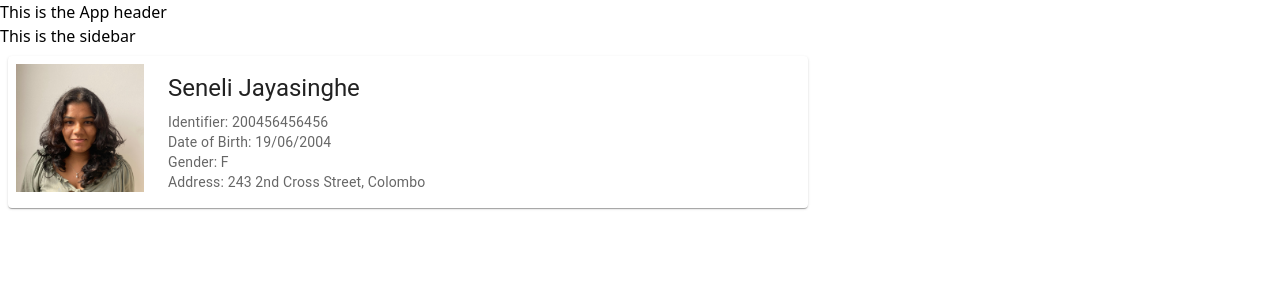
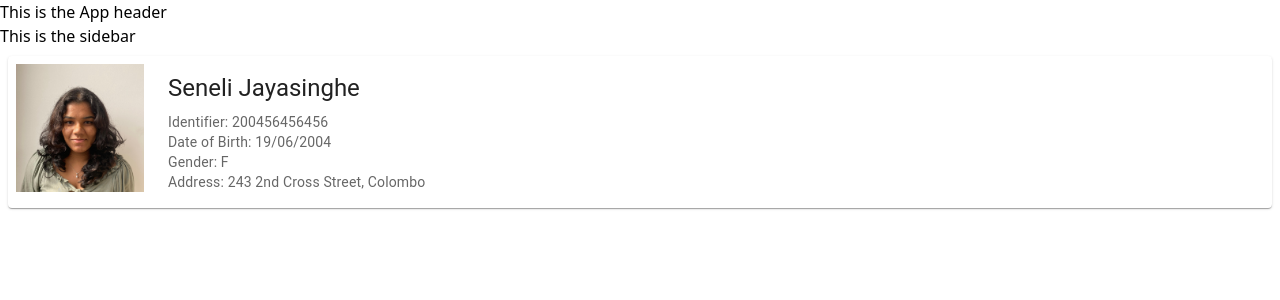
Before and after one commit to NisalaDulanaka/medicalink-ehr-frontend, a React (Vite) app: page / in a window 1280 px wide. Shown: the top 300 px of the page. Built offline with nearby package versions, Linux system fonts and the light colour scheme.

Commit message:
Add props

```diff
--- a/src/components/patient-info/PatientInfo.tsx
+++ b/src/components/patient-info/PatientInfo.tsx
@@ -17,7 +17,7 @@ function PatientInfo(props: Props) {
   return (
     <Card
       sx={{
-        maxWidth: 800,
+        maxWidth: "auto",
         maxHeight: "auto",
         margin: 1,
         display: "flex",
@@ -40,6 +40,7 @@ function PatientInfo(props: Props) {
       </CardContent>
       <CardActions></CardActions>
     </Card>
+
   );
 }
 
```
